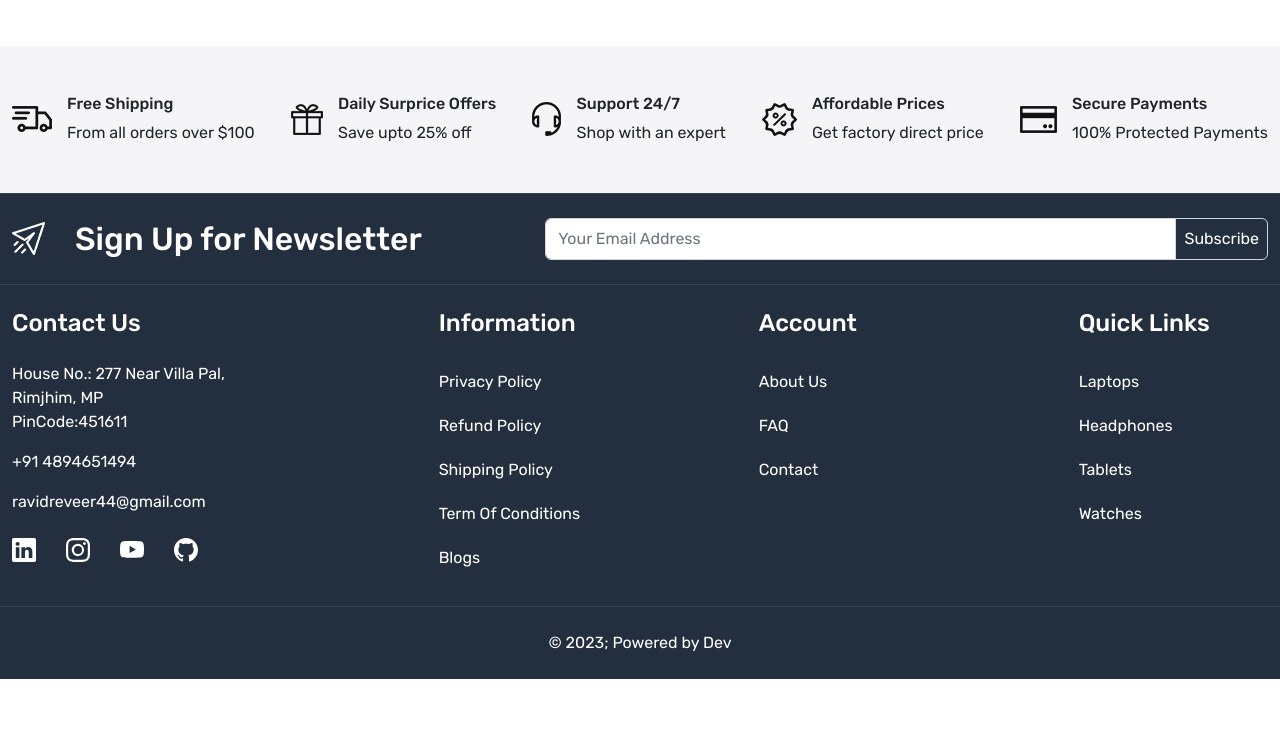
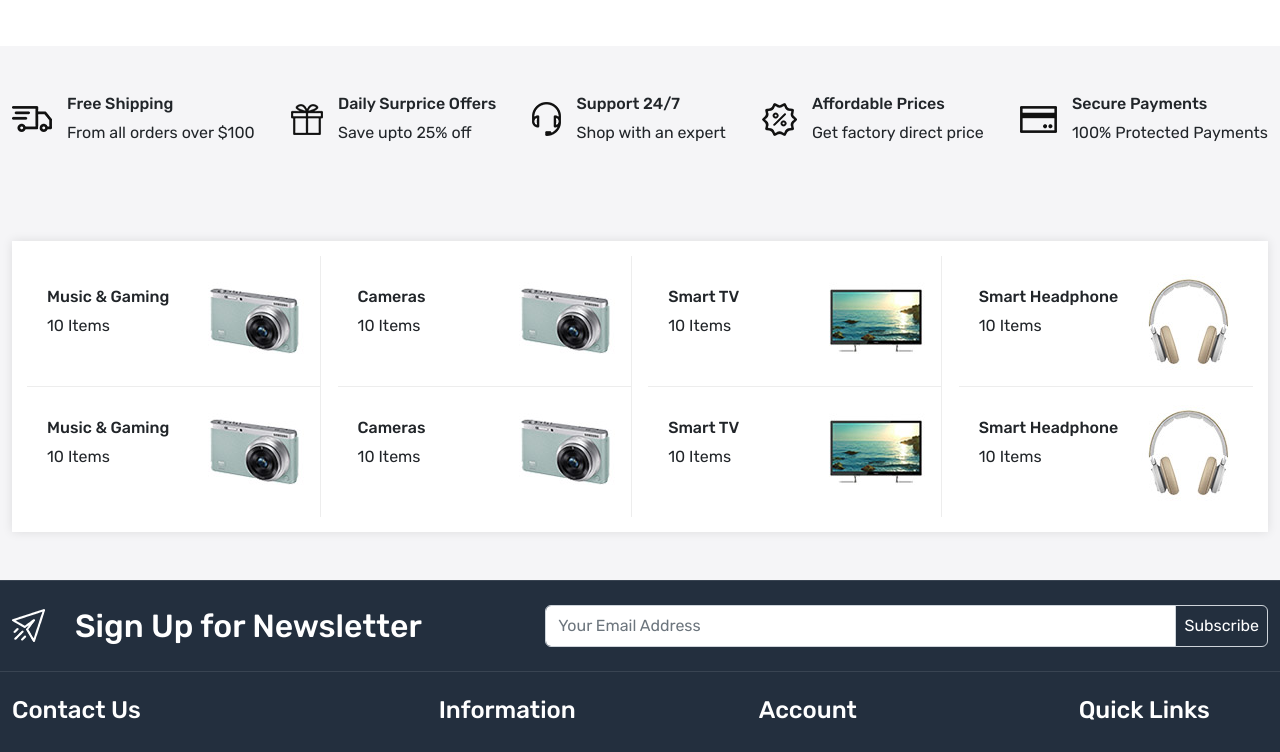
Before and after one commit to akshaykokode7/MERN-E-commerce-Frontend, a React (Create React App) app: page / in a window 1280 px wide. Shown: the part 676-1428 px from the top of the page. Before the commit the page ends 1355 px from the top, so only its background shows below. Built offline with nearby package versions, Linux system fonts and the light colour scheme.

Commit message:
Home-wrapper-2 categories created

```diff
--- a/src/App.css
+++ b/src/App.css
@@ -9,6 +9,7 @@
   --color-bg1: #232f3e;
   --color-bg2: #f5f5f7;
   --color-border: #3b4149;
+  --color-border1: #ededed;
   --color-button: #febd69;
   --color-title: #bf4800;
 
@@ -197,7 +198,7 @@
   width: 49%;
 }
 
-/* Home wrapper 2 */
+/* Home wrapper 2 Start */
 
 .home-wrapper-2 {
   background-color: var(--color-bg2);
@@ -205,4 +206,43 @@
 
 /* Home wrapper 2 End */
 
+/* Categories section Start */
+
+.categories {
+  background-color: white;
+  box-shadow: 0 0 10px #0000001a;
+  padding: 15px;
+}
+
+.categories > div {
+  width: 24%;
+  padding: 10px 10px 10px 20px;
+}
+
+.categories > div > div {
+  width: 60%;
+}
+
+.categories > div:nth-child(1),
+.categories > div:nth-child(2),
+.categories > div:nth-child(3),
+.categories > div:nth-child(4) {
+  border-bottom: 1px solid var(--color-border1);
+}
+
+.categories > div:nth-child(1),
+.categories > div:nth-child(2),
+.categories > div:nth-child(3) {
+  border-right: 1px solid var(--color-border1);
+}
+
+.categories > div:nth-child(5),
+.categories > div:nth-child(6),
+.categories > div:nth-child(7) {
+  border-right: 1px solid var(--color-border1);
+}
+
+
+/* Categories section End  */
+
 /* Home Page End */
--- a/src/pages/Home.js
+++ b/src/pages/Home.js
@@ -122,6 +122,72 @@
           </div>
         </div>
       </section>
+      <section className="home-wrapper-2 py-5">
+        <div className="container-xxl">
+          <div className="row">
+            <div className="col-12">
+              <div className="categories d-flex justify-content-between flex-wrap align-items-center">
+                <div className='d-flex align-items-center'>
+                  <div>
+                    <h6>Music & Gaming</h6>
+                    <p>10 Items</p>
+                  </div>
+                  <img src="images/camera.jpg" alt="camera" />
+                </div>
+                <div className='d-flex align-items-center'>
+                  <div>
+                    <h6>Cameras</h6>
+                    <p>10 Items</p>
+                  </div>
+                  <img src="images/camera.jpg" alt="camera" />
+                </div>
+                <div className='d-flex align-items-center'>
+                  <div>
+                    <h6>Smart TV</h6>
+                    <p>10 Items</p>
+                  </div>
+                  <img src="images/tv.jpg" alt="tv" />
+                </div>
+                <div className='d-flex align-items-center'>
+                  <div>
+                    <h6>Smart Headphone</h6>
+                    <p>10 Items</p>
+                  </div>
+                  <img src="images/headphone.jpg" alt="headphone" />
+                </div>
+                <div className='d-flex align-items-center'>
+                  <div>
+                    <h6>Music & Gaming</h6>
+                    <p>10 Items</p>
+                  </div>
+                  <img src="images/camera.jpg" alt="camera" />
+                </div>
+                <div className='d-flex align-items-center'>
+                  <div>
+                    <h6>Cameras</h6>
+                    <p>10 Items</p>
+                  </div>
+                  <img src="images/camera.jpg" alt="camera" />
+                </div>
+                <div className='d-flex align-items-center'>
+                  <div>
+                    <h6>Smart TV</h6>
+                    <p>10 Items</p>
+                  </div>
+                  <img src="images/tv.jpg" alt="tv" />
+                </div>
+                <div className='d-flex align-items-center'>
+                  <div>
+                    <h6>Smart Headphone</h6>
+                    <p>10 Items</p>
+                  </div>
+                  <img src="images/headphone.jpg" alt="headphone" />
+                </div>
+              </div>
+            </div>
+          </div>
+        </div>
+      </section>
     </>
   )
 }
```
